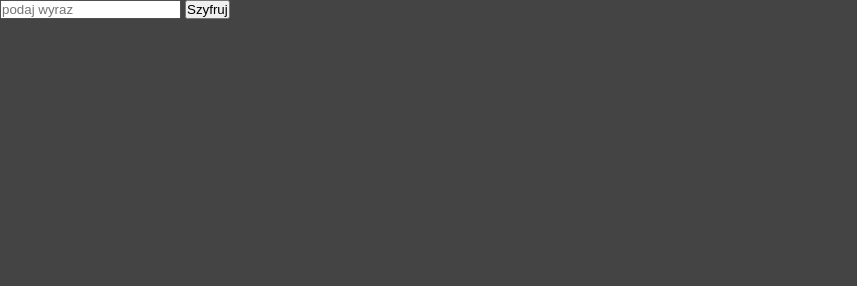
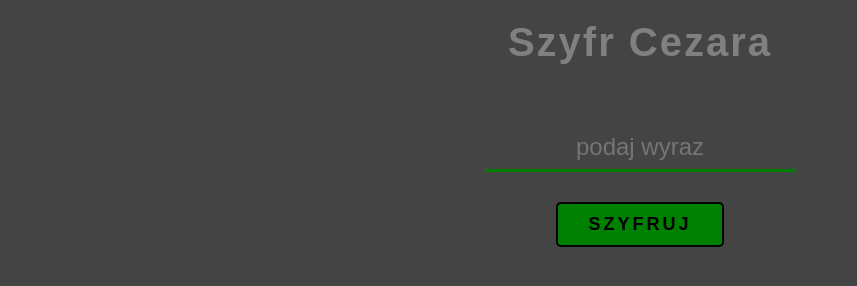
Before and after one commit to DominikLorenc/Caesar, a plain HTML site: page index.html in a window 1280 px wide. Shown: the whole page, without its empty margins (0-857 px from the left). Drawn offline with Linux system fonts and the light colour scheme.

Commit message:
Add style to form and fix bug

```diff
--- a/index.html
+++ b/index.html
@@ -3,15 +3,19 @@
 <head>
     <meta charset="UTF-8">
     <meta name="viewport" content="width=device-width, initial-scale=1.0">
-    <title>Document</title>
+    <title>Szyfr Cezara</title>
     <link rel="stylesheet" href="style.css">
 </head>
 <body>
+    <h1>Szyfr Cezara</h1>
+    <form class="form-wrap"  autocomplete="off">
+        <input class="input" type="text" id="text" placeholder="podaj wyraz">
+        <input class="btn" type="submit" value="Szyfruj">
+    </form>
 
-    <div class="form-wrap">
-        <input type="text" id="text" placeholder="podaj wyraz">
-        <input type="submit" value="Szyfruj">
-    </div>
+    <p></p>
+
+
 
     <script src="main.js"></script>
 </body>
--- a/style.css
+++ b/style.css
@@ -4,7 +4,70 @@
   box-sizing: border-box;
 }
 
+html {
+  font-family: Arial, Helvetica, sans-serif;
+}
+
 body {
   background-color: #444;
-  display: grid;
+  display: flex;
+  justify-content: center;
+  flex-direction: column;
+  height: 100vh;
+  flex-wrap: wrap;
+  background-image: url("asset\encryption.jpg");
+  background-repeat: no-repeat;
+  background-size: cover;
+  background-position: center;
 }
+
+h1 {
+  padding: 20px 0;
+  margin-bottom: 40px;
+  color: gray;
+  font-size: 40px;
+  text-align: center;
+  letter-spacing: 2px;
+}
+.form-wrap {
+  display: flex;
+  flex-direction: column;
+  justify-content: flex-start;
+  align-items: center;
+  flex-grow: 1;
+  width: 100%;
+}
+
+.input {
+  text-align: center;
+  color: gray;
+  padding: 8px 0;
+  font-size: 24px;
+  background-color: transparent;
+  border: none;
+  border-bottom: 3px solid green;
+  outline: none;
+  transition: all 0.2s ease-in;
+}
+
+.input:focus {
+  letter-spacing: 1px;
+}
+
+.btn {
+  font-size: 18px;
+  margin: 30px 0;
+  background-color: green;
+  border: 2px solid black;
+  border-radius: 5px;
+  padding: 10px 30px;
+  text-transform: uppercase;
+  transition: background-color 0.2s ease-in-out;
+  cursor: pointer;
+  letter-spacing: 3px;
+  font-weight: bold;
+}
+
+.btn:hover {
+  background-color: #005f00;
+}
```
Also changed, not shown: dist/index.html (+9 -5 lines), asset/encryption.jpg, 6 other files.
